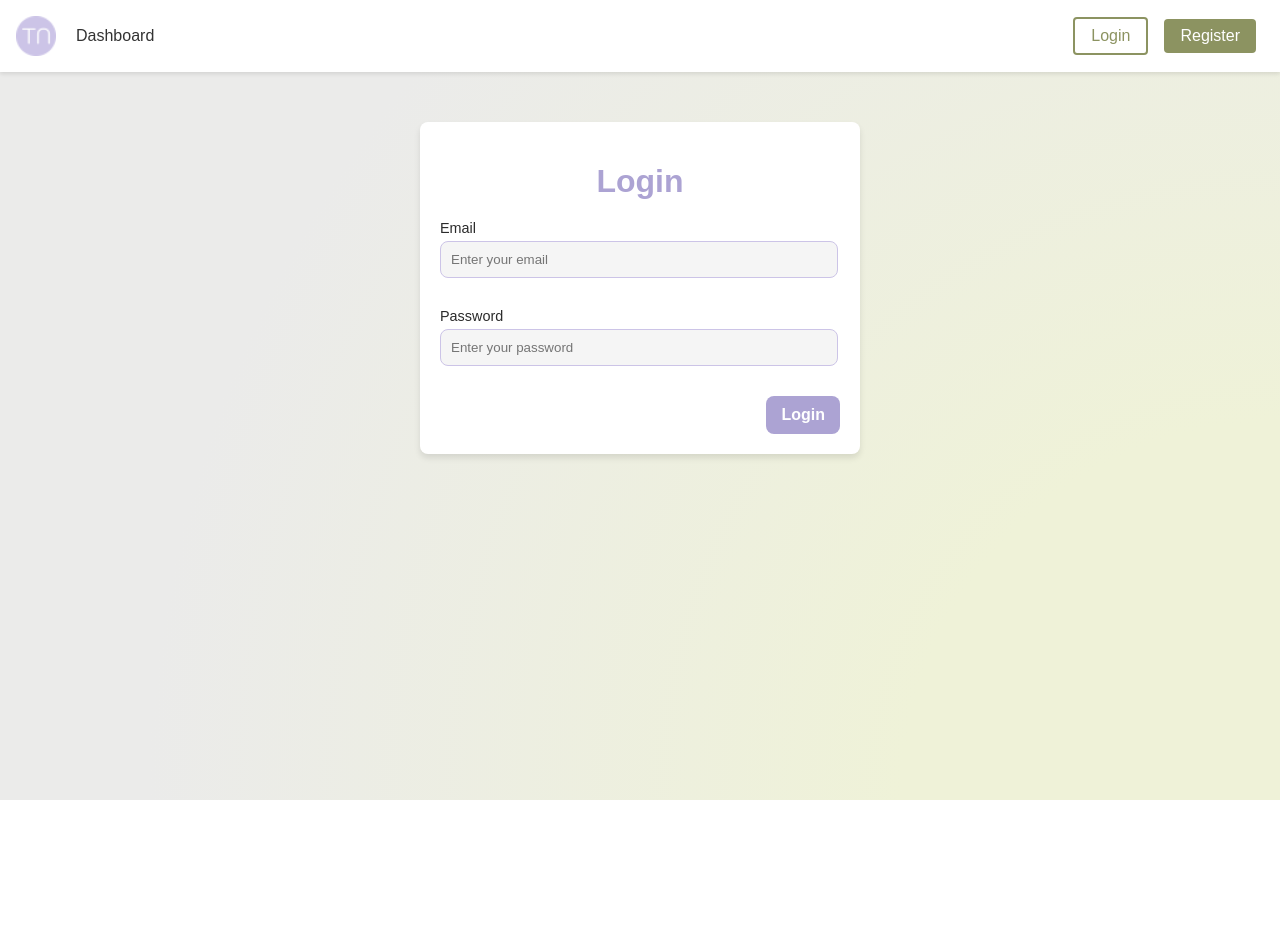
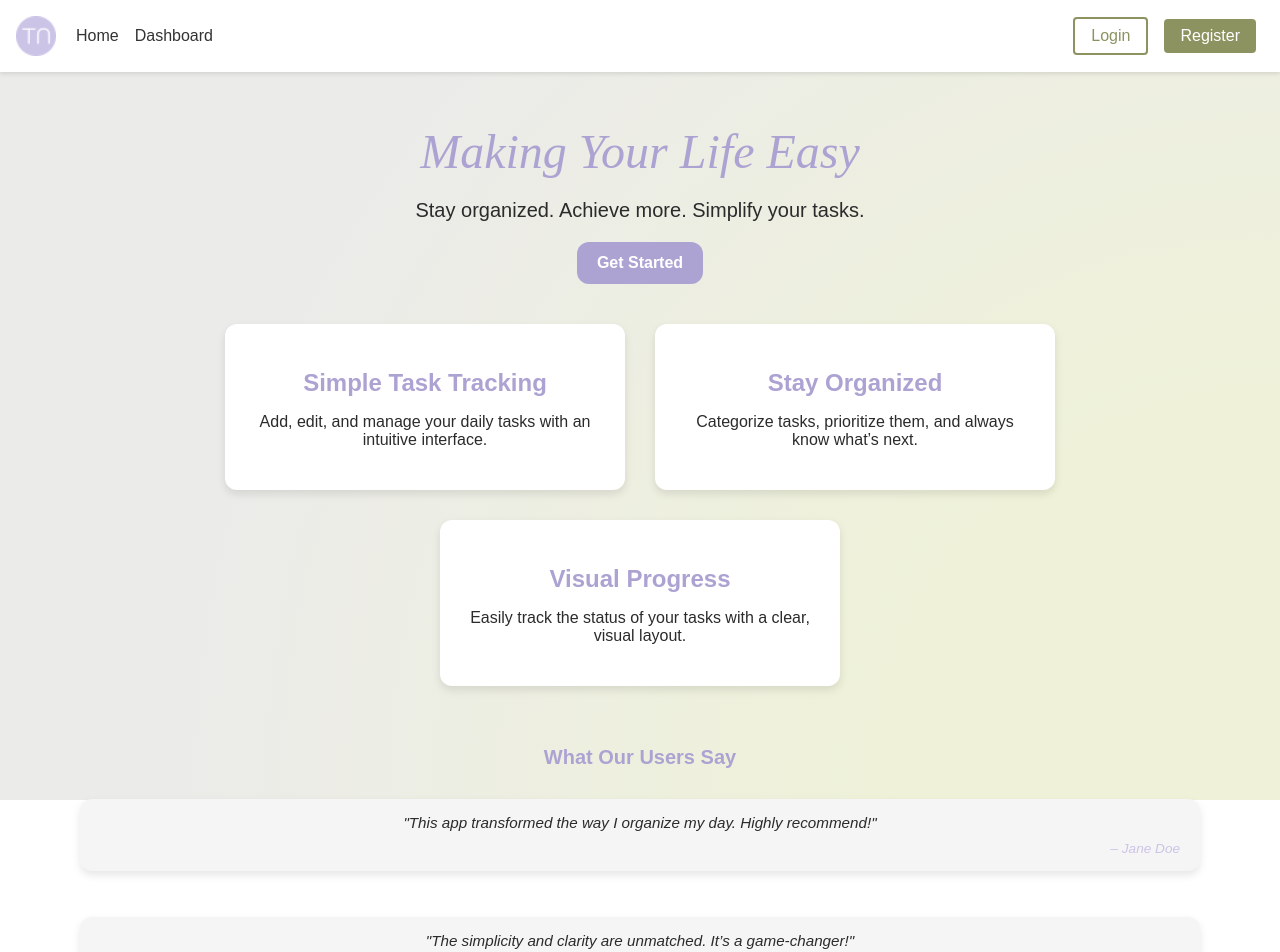
Before and after one commit to BrrunaRibeiro/tasknest-react, a React (Create React App) app: page / in a window 1280 px wide. Shown: the top 952 px of the page. Before the commit the page ends 800 px from the top, so only its background shows below. Built offline with nearby package versions, Linux system fonts and the light colour scheme; no server answers; a web font is replaced by a local one.

Commit message:
Add landing page and adjust links in the navbar. Add route for landing.js

```diff
--- a/src/components/NavBar.js
+++ b/src/components/NavBar.js
@@ -22,7 +22,7 @@ const NavBar = ({ isLoggedIn, user, onLogout }) => {
   const handleLogout = () => {
     onLogout();
     setAnchorEl(null);
-    navigate('/landing'); // Redirect to landing page
+    navigate('/'); // Redirect to landing page
   };
 
   const toggleDropdown = () => {
@@ -33,6 +33,9 @@ const NavBar = ({ isLoggedIn, user, onLogout }) => {
     <nav className={styles.navbar}>
       <div className={styles.logoContainer}>
         <img src={logo} alt="Logo" className={styles.logo} />
+        <Link to="/" className={styles.navLink}>
+          Home
+        </Link>
         <Link to="/dashboard" className={styles.navLink}>
           Dashboard
         </Link>
@@ -41,7 +44,7 @@ const NavBar = ({ isLoggedIn, user, onLogout }) => {
       <div className={`${styles.navLinks} ${styles.desktopOnly}`}>
         {!isLoggedIn ? (
           <>
-            <Link to="/" className={`${styles.button} ${styles.loginButton}`}>
+            <Link to="/login" className={`${styles.button} ${styles.loginButton}`}>
               Login
             </Link>
             <Link to="/register" className={styles.button}>
@@ -65,7 +68,7 @@ const NavBar = ({ isLoggedIn, user, onLogout }) => {
               }}
             >
               <MenuItem disabled className={styles.menuItem}>
-                Welcome, {user?.email || 'User'}
+                Welcome {user?.username || 'User'}
               </MenuItem>
               <MenuItem onClick={handleLogout} className={styles.menuItem}>
                 <LogoutIcon style={{ marginRight: '8px' }} />
@@ -86,7 +89,7 @@ const NavBar = ({ isLoggedIn, user, onLogout }) => {
         <div className={`${styles.dropdownMenu} ${styles.mobileOnly}`}>
           {!isLoggedIn ? (
             <>
-              <Link to="/" className={styles.dropdownLink}>
+              <Link to="/login" className={styles.dropdownLink}>
                 Login
               </Link>
               <Link to="/register" className={styles.dropdownLink}>
--- /dev/null
+++ b/src/pages/Landing.js
@@ -0,0 +1,62 @@
+import React from 'react';
+import { Link } from 'react-router-dom';
+import styles from '../styles/Landing.module.css';
+
+const Landing = () => {
+  return (
+    <>
+      <div className={styles.background}></div>
+      <div className={styles.container}>
+        {/* Hero Section */}
+        <header className={styles.hero}>
+          <h1 className={styles.title}>Making Your Life Easy</h1>
+          <p className={styles.subtitle}>Stay organized. Achieve more. Simplify your tasks.</p>
+          <div className={styles.cta}>
+            <Link to="/register" className={`${styles.button} ${styles.registerButton}`}>
+              Get Started
+            </Link>
+          </div>
+        </header>
+
+        {/* Features Section */}
+        <main className={styles.featureContainer}>
+          <div className={styles.card}>
+            <h2 className={styles.cardTitle}>Simple Task Tracking</h2>
+            <p className={styles.cardContent}>
+              Add, edit, and manage your daily tasks with an intuitive interface.
+            </p>
+          </div>
+          <div className={styles.card}>
+            <h2 className={styles.cardTitle}>Stay Organized</h2>
+            <p className={styles.cardContent}>
+              Categorize tasks, prioritize them, and always know what’s next.
+            </p>
+          </div>
+          <div className={styles.card}>
+            <h2 className={styles.cardTitle}>Visual Progress</h2>
+            <p className={styles.cardContent}>
+              Easily track the status of your tasks with a clear, visual layout.
+            </p>
+          </div>
+        </main>
+
+        {/* Testimonials Section */}
+        <section className={styles.testimonials}>
+          <h2 className={styles.sectionTitle}>What Our Users Say</h2>
+          <div className={styles.testimonialContainer}>
+            <blockquote className={styles.testimonial}>
+              "This app transformed the way I organize my day. Highly recommend!"
+              <cite className={styles.cite}>– Jane Doe</cite>
+            </blockquote>
+            <blockquote className={styles.testimonial}>
+              "The simplicity and clarity are unmatched. It’s a game-changer!"
+              <cite className={styles.cite}>– John Smith</cite>
+            </blockquote>
+          </div>
+        </section>
+      </div>
+    </>
+  );
+};
+
+export default Landing;
--- a/src/routes.js
+++ b/src/routes.js
@@ -6,17 +6,19 @@ import TaskCreate from './components/TaskCreate';
 import TaskDetail from './components/TaskDetail';
 import TaskList from './components/TaskList';
 import Dashboard from './pages/Dashboard';
+import Landing from './pages/Landing';
 import NotFound from './pages/NotFound';
 
 const AppRoutes = ({ onLogin }) => {
   return (
     <Routes>
       {/* Login and Register Routes */}
-      <Route path="/" element={<Login onLogin={onLogin} />} />
+      <Route path="/login" element={<Login onLogin={onLogin} />} />
       <Route path="/register" element={<Register />} />
 
       {/* Dashboard and Task Management Routes */}
       <Route path="/dashboard" element={<Dashboard />} />
+      <Route path="/" element={<Landing />} />
       <Route path="/tasks" element={<TaskList />} />
       <Route path="/create-task" element={<TaskCreate />} />
       <Route path="/tasks/:id" element={<TaskDetail />} />
--- /dev/null
+++ b/src/styles/Landing.module.css
@@ -0,0 +1,174 @@
+:root {
+    --primary-color: #aca3d3;
+    --secondary-color: #9e9cc3;
+    --highlight-color: #cd584f;
+    --background-color: #ebebea;
+    --light-font-color: #ffffff;
+    --dark-font-color: #2b2b2b;
+    --muted-background-color: #f5f5f5;
+    --accent-contrast-color: #ccc4e7;
+    --highlight-contrast-color: #6c7c2c;
+    --border-radius: 12px;
+    --box-shadow: 0px 4px 8px rgba(0, 0, 0, 0.1);
+    --light-green: #ccd584;
+    --light-green-bg: #eff2d8;
+  }
+
+  body {
+    margin: 0;
+    font-family: Arial, sans-serif;
+  }
+
+  .background {
+    position: fixed;
+    top: 0;
+    left: 0;
+    width: 100%;
+    height: 100%;
+    background: radial-gradient(circle at bottom right, var(--light-green-bg) 25%, var(--background-color) 75%);
+    z-index: -1;
+  }
+
+  .container {
+    padding: 20px;
+    max-width: 1200px;
+    margin: 0 auto;
+    text-align: center;
+  }
+
+  /* Hero Section */
+  .hero {
+    margin-bottom: 40px;
+  }
+
+  .title {
+    font-family: 'lora', serif;
+    font-size: 3rem;
+    font-style: italic;
+    font-weight: 400;
+    color: var(--primary-color);
+    margin-bottom: 10px;
+  }
+
+  .subtitle {
+    font-size: 1.25rem;
+    color: var(--dark-font-color);
+  }
+
+  .cta {
+    margin-top: 20px;
+  }
+
+  .button {
+    padding: 12px 20px;
+    border-radius: var(--border-radius);
+    font-size: 1rem;
+    font-weight: bold;
+    text-decoration: none;
+    display: inline-block;
+    margin: 0 10px;
+    transition: background-color 0.3s ease;
+  }
+
+  .registerButton {
+    background-color: var(--primary-color);
+    color: var(--light-font-color);
+  }
+
+  .registerButton:hover {
+    background-color: var(--secondary-color);
+  }
+
+  /* Features Section */
+  .featureContainer {
+    display: flex;
+    gap: 30px;
+    justify-content: center;
+    flex-wrap: wrap;
+  }
+
+  .card {
+    background-color: var(--light-font-color);
+    border-radius: var(--border-radius);
+    box-shadow: var(--box-shadow);
+    padding: 25px;
+    width: 350px;
+    max-width: 100%;
+  }
+
+  .cardTitle {
+    font-size: 1.5rem;
+    color: var(--primary-color);
+    margin-bottom: 15px;
+  }
+
+  .cardContent {
+    font-size: 1rem;
+    color: var(--dark-font-color);
+  }
+
+  /* Testimonials Section */
+  .testimonials {
+    margin-top: 60px;
+  }
+
+  .sectionTitle {
+    font-size: 1.25rem;
+    color: var(--primary-color);
+    margin-bottom: 15px;
+  }
+
+  .testimonialContainer {
+    display: flex;
+    flex-direction: column;
+    gap: 15px;
+  }
+
+  .testimonial {
+    font-size: 0.95rem;
+    font-style: italic;
+    color: var(--dark-font-color);
+    background-color: var(--muted-background-color);
+    padding: 15px 20px;
+    border-radius: var(--border-radius);
+    box-shadow: var(--box-shadow);
+  }
+
+  .cite {
+    display: block;
+    font-size: 0.85rem;
+    color: var(--accent-contrast-color);
+    margin-top: 10px;
+    text-align: right;
+  }
+
+  /* Responsive Design */
+  @media (max-width: 480px) {
+    .title {
+      font-size: 2rem;
+    }
+
+    .subtitle {
+      font-size: 1rem;
+    }
+
+    .card {
+      padding: 20px;
+    }
+
+    .cardTitle {
+      font-size: 1.25rem;
+    }
+
+    .cardContent {
+      font-size: 0.9rem;
+    }
+
+    .testimonial {
+      font-size: 0.9rem;
+    }
+
+    .sectionTitle {
+      font-size: 1rem;
+    }
+  }
```
